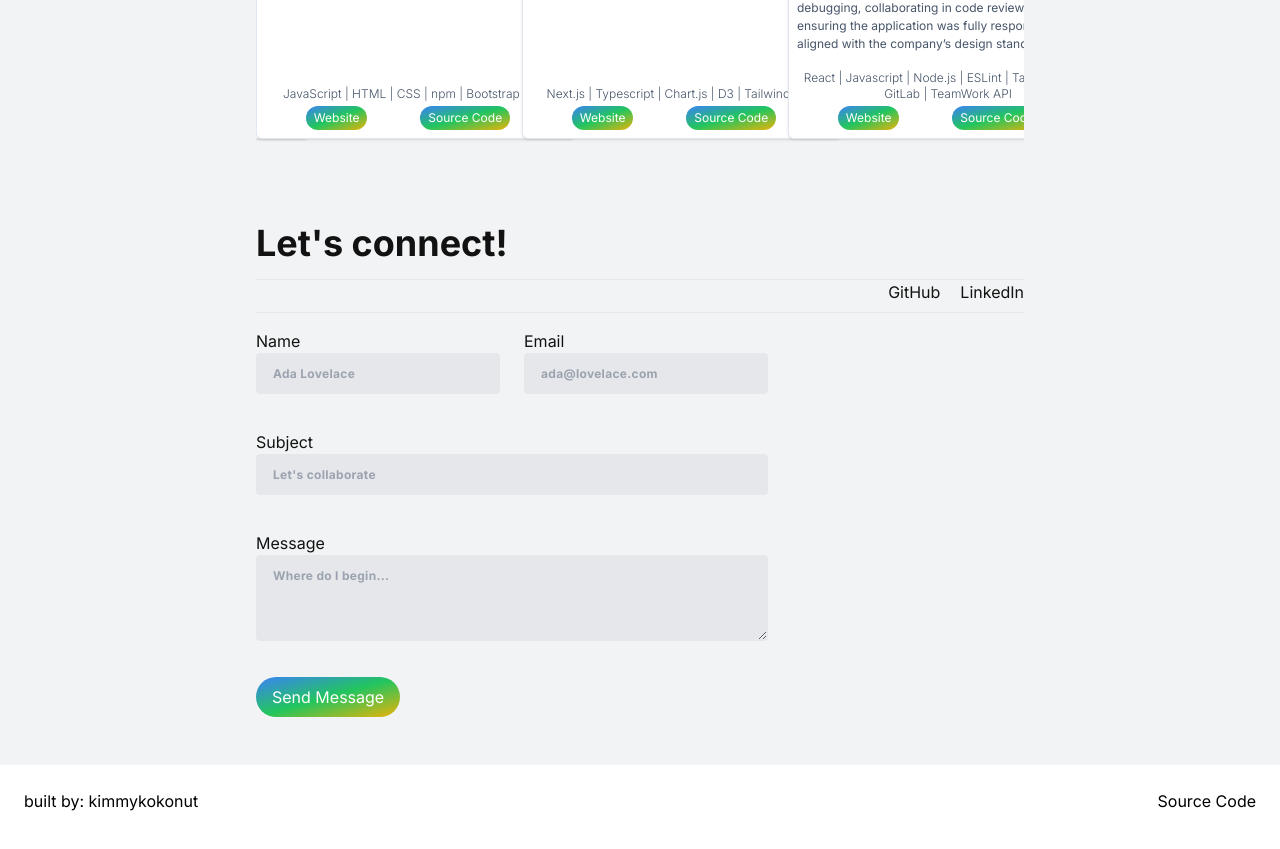
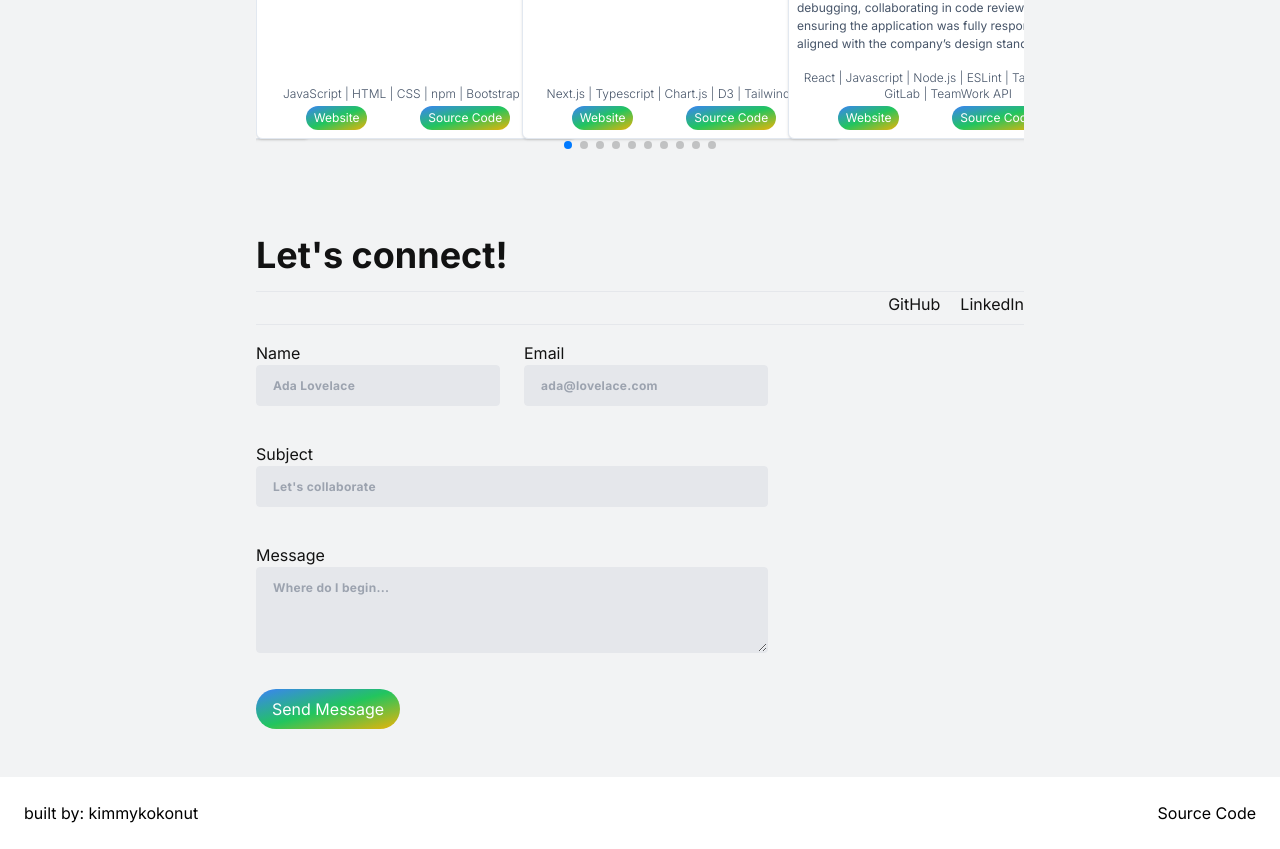
Before and after one commit to kimmykokonut/kimmykokonut.github.io, a Next.js app: page / in a window 1280 px wide. Shown: the part 1940-2789 px from the top of the page. Built offline with nearby package versions, Linux system fonts and the light colour scheme.

Commit message:
pagination for carousel functional

```diff
--- a/components/Carousel.tsx
+++ b/components/Carousel.tsx
@@ -4,7 +4,7 @@ import { Swiper, SwiperSlide } from "swiper/react";
 import { Navigation, Pagination } from "swiper/modules";
 import "swiper/css";
 import "swiper/css/navigation";
-// import { PlayIcon, PauseIcon } from "@heroicons/react/24/outline";
+import "swiper/css/pagination";
 
 import ProjectCard from "./ProjectCard";
 import { PROJECT_DATA } from "@/app/data/projectData";
@@ -47,10 +47,9 @@ const Carousel: React.FC = () => {
           <div className="swiper-button-prev"></div>
           <div className="swiper-button-next"></div>
         </Swiper>
-        {/* <div className="swiper-pagination mt-4"></div> */}
-        {/* <div className="relative flex justify-center items-center mt-1 space-x-1 md:space-x-2"> */}
-
-        {/* </div> */}
+      </div>
+      <div className="relative mt-5">
+        <div className="swiper-pagination"></div>
       </div>
     </div>
   );
```
